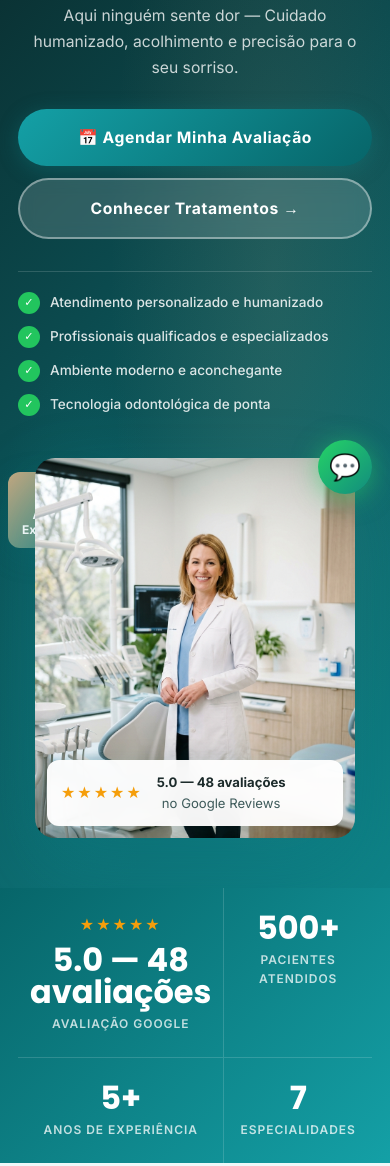
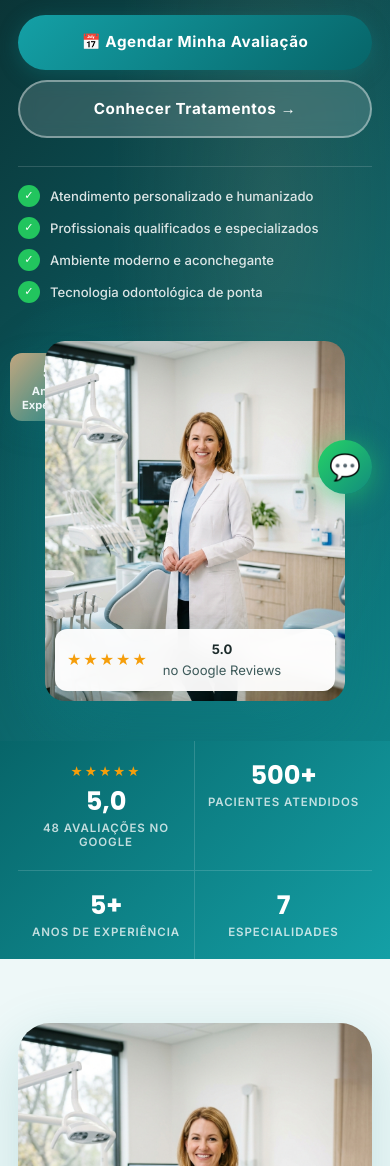
Before and after one commit to eullon1234-creator/landing-page, a plain HTML site: page dentista ana clara/index.html in a window 390 px wide. Shown: the part 332-1498 px from the top of the page. Drawn offline with Linux system fonts and the light colour scheme.

Commit message:
fix(mobile): corrigir overflow nos cards de estatisticas e enquadramento do Hero no celular

```diff
--- a/dentista ana clara/config.js
+++ b/dentista ana clara/config.js
@@ -50,7 +50,7 @@ const DENTIST_CONFIG = {
   // ─────────────────────────────────────────────
   //  6. MÉTRICAS DE CONFIANÇA
   // ─────────────────────────────────────────────
-  GOOGLE_RATING:    "5.0 — 48 avaliações",
+  GOOGLE_RATING:    "5.0",
   PATIENTS_COUNT:   "500+",
   YEARS_EXPERIENCE: "5+",
   SPECIALTIES_COUNT:"7",
--- a/dentista ana clara/index.html
+++ b/dentista ana clara/index.html
@@ -187,8 +187,8 @@
     <div class="stats-inner">
       <div class="stat-item">
         <div class="stat-stars">★★★★★</div>
-        <div class="stat-number" data-config="GOOGLE_RATING">5.0</div>
-        <p class="stat-label">Avaliação Google</p>
+        <div class="stat-number" data-config="GOOGLE_RATING" data-target="5.0">5.0</div>
+        <p class="stat-label">48 Avaliações no Google</p>
       </div>
       <div class="stat-item">
         <div class="stat-number" data-target="500+" data-config="PATIENTS_COUNT">500+</div>
--- a/dentista ana clara/styles.css
+++ b/dentista ana clara/styles.css
@@ -1443,49 +1443,58 @@ select.form-control { cursor: pointer; }
   .section         { padding: 64px 0; }
   .section-sm      { padding: 44px 0; }
 
-  /* Navbar */
-  .nav-inner       { height: 70px; }
+  /* Navbar no Mobile */
+  #navbar {
+    background: rgba(10, 31, 31, 0.96) !important;
+    backdrop-filter: blur(16px);
+    border-bottom: 1px solid rgba(255, 255, 255, 0.08);
+  }
+  .nav-inner       { height: 68px; }
+  .nav-logo        { font-size: 1.15rem; color: var(--white) !important; }
   .nav-links       { display: none; }
   .hamburger       { display: flex; }
-  .mobile-menu     { top: 70px; padding: 20px 18px; max-height: calc(100vh - 70px); overflow-y: auto; }
-
-  /* Hero no Mobile — Agora exibe a foto do profissional com destaque! */
+  .hamburger span  { background: var(--white) !important; }
+  .mobile-menu     { top: 68px; padding: 20px 18px; max-height: calc(100vh - 68px); overflow-y: auto; }
+
+  /* Hero no Mobile — Perfeitamente enquadrado */
   .hero-grid {
     grid-template-columns: 1fr;
-    gap: 32px;
-    padding: 95px 0 50px;
+    gap: 28px;
+    padding: 95px 0 40px;
     text-align: center;
   }
   .hero-content { max-width: 100%; }
+  .hero-badge { margin-bottom: 16px; font-size: 0.75rem; padding: 6px 14px; }
   .hero-specialty { margin-bottom: 8px; font-size: 0.75rem; }
   .hero-title {
-    font-size: clamp(1.9rem, 7.5vw, 2.6rem);
+    font-size: clamp(1.8rem, 6.5vw, 2.4rem);
     line-height: 1.22;
-    margin-bottom: 16px;
+    margin-bottom: 14px;
   }
   .hero-subtitle {
-    font-size: 0.98rem;
-    line-height: 1.65;
-    margin: 0 auto 28px;
+    font-size: 0.95rem;
+    line-height: 1.6;
+    margin: 0 auto 24px;
+    max-width: 100%;
   }
   .hero-btns {
     flex-direction: column;
     width: 100%;
-    gap: 12px;
-    margin-bottom: 32px;
+    gap: 10px;
+    margin-bottom: 28px;
   }
   .hero-btns .btn {
     width: 100%;
     justify-content: center;
-    padding: 16px 24px;
-    font-size: 0.98rem;
+    padding: 15px 20px;
+    font-size: 0.95rem;
   }
   .hero-trust {
     text-align: left;
-    gap: 12px;
-    padding-top: 20px;
-  }
-  .trust-item { font-size: 0.85rem; }
+    gap: 10px;
+    padding-top: 18px;
+  }
+  .trust-item { font-size: 0.82rem; }
 
   /* Foto do Hero adaptada para celular */
   .hero-image-wrap {
@@ -1496,41 +1505,56 @@ select.form-control { cursor: pointer; }
   }
   .hero-photo-card {
     width: 100%;
-    max-width: 320px;
+    max-width: 300px;
     border-radius: var(--radius-lg);
   }
   .hero-photo-card img {
-    height: 380px;
+    height: 360px;
     object-position: center top;
   }
   .hero-float-tag {
-    top: 14px;
-    left: -10px;
-    padding: 10px 14px;
-    font-size: 0.75rem;
-  }
-  .hero-float-tag strong { font-size: 1.2rem; }
+    top: 12px;
+    left: -8px;
+    padding: 8px 12px;
+    font-size: 0.7rem;
+  }
+  .hero-float-tag strong { font-size: 1.1rem; }
   .hero-card-badge {
-    bottom: 12px;
-    left: 12px;
-    right: 12px;
-    padding: 12px 14px;
-  }
-
-  /* Estatísticas 2x2 */
+    bottom: 10px;
+    left: 10px;
+    right: 10px;
+    padding: 10px 12px;
+  }
+
+  /* Estatísticas 2x2 — Impecável sem nenhum corte lateral */
   .stats-inner {
     grid-template-columns: 1fr 1fr;
+    width: 100%;
+    box-sizing: border-box;
   }
   .stat-item {
-    padding: 24px 12px;
+    padding: 20px 8px;
+    box-sizing: border-box;
+    overflow: hidden;
   }
   .stat-item:nth-child(1), .stat-item:nth-child(2) {
     border-bottom: 1px solid rgba(255,255,255,0.15);
   }
   .stat-item:nth-child(2) { border-right: none; }
   .stat-item:nth-child(4) { border-right: none; }
-  .stat-number { font-size: 2rem; }
-  .stat-label { font-size: 0.75rem; }
+  .stat-stars { font-size: 0.85rem; margin-bottom: 4px; }
+  .stat-number {
+    font-size: clamp(1.6rem, 5vw, 2.1rem);
+    white-space: nowrap;
+    overflow: hidden;
+    text-overflow: ellipsis;
+    line-height: 1.1;
+  }
+  .stat-label {
+    font-size: 0.72rem;
+    line-height: 1.25;
+    white-space: normal;
+  }
 
   /* Sobre */
   .about-grid { grid-template-columns: 1fr; gap: 36px; }
--- a/dentista/styles.css
+++ b/dentista/styles.css
@@ -1439,49 +1439,58 @@ select.form-control { cursor: pointer; }
   .section         { padding: 64px 0; }
   .section-sm      { padding: 44px 0; }
 
-  /* Navbar */
-  .nav-inner       { height: 70px; }
+  /* Navbar no Mobile */
+  #navbar {
+    background: rgba(13, 27, 42, 0.96) !important;
+    backdrop-filter: blur(16px);
+    border-bottom: 1px solid rgba(255, 255, 255, 0.08);
+  }
+  .nav-inner       { height: 68px; }
+  .nav-logo        { font-size: 1.15rem; color: var(--white) !important; }
   .nav-links       { display: none; }
   .hamburger       { display: flex; }
-  .mobile-menu     { top: 70px; padding: 20px 18px; max-height: calc(100vh - 70px); overflow-y: auto; }
-
-  /* Hero no Mobile — Agora exibe a foto do profissional com destaque! */
+  .hamburger span  { background: var(--white) !important; }
+  .mobile-menu     { top: 68px; padding: 20px 18px; max-height: calc(100vh - 68px); overflow-y: auto; }
+
+  /* Hero no Mobile — Perfeitamente enquadrado */
   .hero-grid {
     grid-template-columns: 1fr;
-    gap: 32px;
-    padding: 95px 0 50px;
+    gap: 28px;
+    padding: 95px 0 40px;
     text-align: center;
   }
   .hero-content { max-width: 100%; }
+  .hero-badge { margin-bottom: 16px; font-size: 0.75rem; padding: 6px 14px; }
   .hero-specialty { margin-bottom: 8px; font-size: 0.75rem; }
   .hero-title {
-    font-size: clamp(1.9rem, 7.5vw, 2.6rem);
+    font-size: clamp(1.8rem, 6.5vw, 2.4rem);
     line-height: 1.22;
-    margin-bottom: 16px;
+    margin-bottom: 14px;
   }
   .hero-subtitle {
-    font-size: 0.98rem;
-    line-height: 1.65;
-    margin: 0 auto 28px;
+    font-size: 0.95rem;
+    line-height: 1.6;
+    margin: 0 auto 24px;
+    max-width: 100%;
   }
   .hero-btns {
     flex-direction: column;
     width: 100%;
-    gap: 12px;
-    margin-bottom: 32px;
+    gap: 10px;
+    margin-bottom: 28px;
   }
   .hero-btns .btn {
     width: 100%;
     justify-content: center;
-    padding: 16px 24px;
-    font-size: 0.98rem;
+    padding: 15px 20px;
+    font-size: 0.95rem;
   }
   .hero-trust {
     text-align: left;
-    gap: 12px;
-    padding-top: 20px;
-  }
-  .trust-item { font-size: 0.85rem; }
+    gap: 10px;
+    padding-top: 18px;
+  }
+  .trust-item { font-size: 0.82rem; }
 
   /* Foto do Hero adaptada para celular */
   .hero-image-wrap {
@@ -1492,41 +1501,56 @@ select.form-control { cursor: pointer; }
   }
   .hero-photo-card {
     width: 100%;
-    max-width: 320px;
+    max-width: 300px;
     border-radius: var(--radius-lg);
   }
   .hero-photo-card img {
-    height: 380px;
+    height: 360px;
     object-position: center top;
   }
   .hero-float-tag {
-    top: 14px;
-    left: -10px;
-    padding: 10px 14px;
-    font-size: 0.75rem;
-  }
-  .hero-float-tag strong { font-size: 1.2rem; }
+    top: 12px;
+    left: -8px;
+    padding: 8px 12px;
+    font-size: 0.7rem;
+  }
+  .hero-float-tag strong { font-size: 1.1rem; }
   .hero-card-badge {
-    bottom: 12px;
-    left: 12px;
-    right: 12px;
-    padding: 12px 14px;
-  }
-
-  /* Estatísticas 2x2 */
+    bottom: 10px;
+    left: 10px;
+    right: 10px;
+    padding: 10px 12px;
+  }
+
+  /* Estatísticas 2x2 — Impecável sem nenhum corte lateral */
   .stats-inner {
     grid-template-columns: 1fr 1fr;
+    width: 100%;
+    box-sizing: border-box;
   }
   .stat-item {
-    padding: 24px 12px;
+    padding: 20px 8px;
+    box-sizing: border-box;
+    overflow: hidden;
   }
   .stat-item:nth-child(1), .stat-item:nth-child(2) {
     border-bottom: 1px solid rgba(255,255,255,0.15);
   }
   .stat-item:nth-child(2) { border-right: none; }
   .stat-item:nth-child(4) { border-right: none; }
-  .stat-number { font-size: 2rem; }
-  .stat-label { font-size: 0.75rem; }
+  .stat-stars { font-size: 0.85rem; margin-bottom: 4px; }
+  .stat-number {
+    font-size: clamp(1.6rem, 5vw, 2.1rem);
+    white-space: nowrap;
+    overflow: hidden;
+    text-overflow: ellipsis;
+    line-height: 1.1;
+  }
+  .stat-label {
+    font-size: 0.72rem;
+    line-height: 1.25;
+    white-space: normal;
+  }
 
   /* Sobre */
   .about-grid { grid-template-columns: 1fr; gap: 36px; }
```
